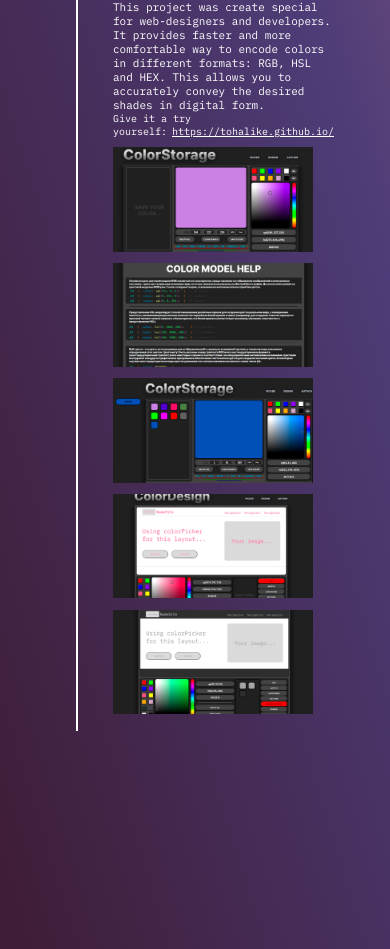
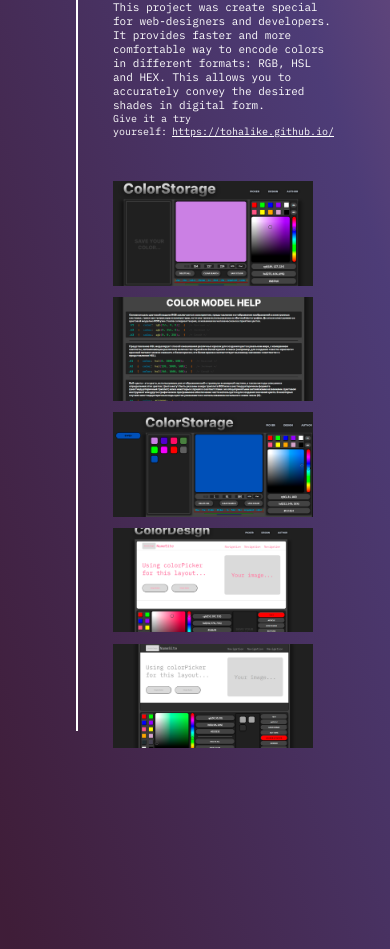
Before and after one commit to TohaLike/anton__portfolio, a React (Create React App) app: page / in a window 390 px wide. Shown: the part 1305-2254 px from the top of the page. Built offline with nearby package versions, Linux system fonts and the light colour scheme.

Commit message:
updated adaptive

```diff
--- a/src/components/historyTwo/css/Adaptive.css
+++ b/src/components/historyTwo/css/Adaptive.css
@@ -4,7 +4,7 @@
 }
 
 .image__container__two {
-   margin-top: 16px;
+   grid-row: 8;
 }
 
 .border__line__two {
@@ -51,7 +51,7 @@
    }
 
    .image__container__two {
-      grid-row: 7;
+      grid-row: 8;
    }
 }
 
@@ -61,7 +61,8 @@
    }
 
    .image__container__two {
-      grid-row: 7;
+      margin-top: 33px;
+      grid-row: 8;
    }
 }
 
@@ -69,11 +70,21 @@
    .border__line__two {
       height: 926px;
    }
+
+   .image__container__two {
+      margin-top: 43px;
+      grid-row: 8;
+   }
 }
 
 @media only screen and (max-width: 600px) {
    .border__line__two {
       height: 770px;
+   }
+
+   .image__container__two {
+      margin-top: 50px;
+      grid-row: 8;
    }
 }
 
@@ -93,4 +104,4 @@
    }
 }
 
-@media only screen and (max-width: 430px) {}
+@media only screen and (max-width: 390px) {}
```
